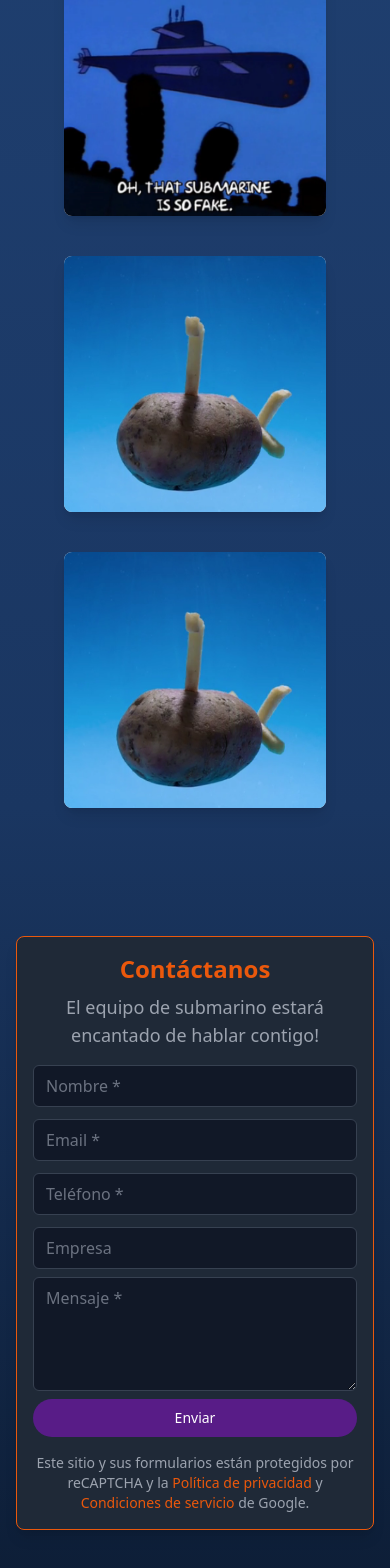
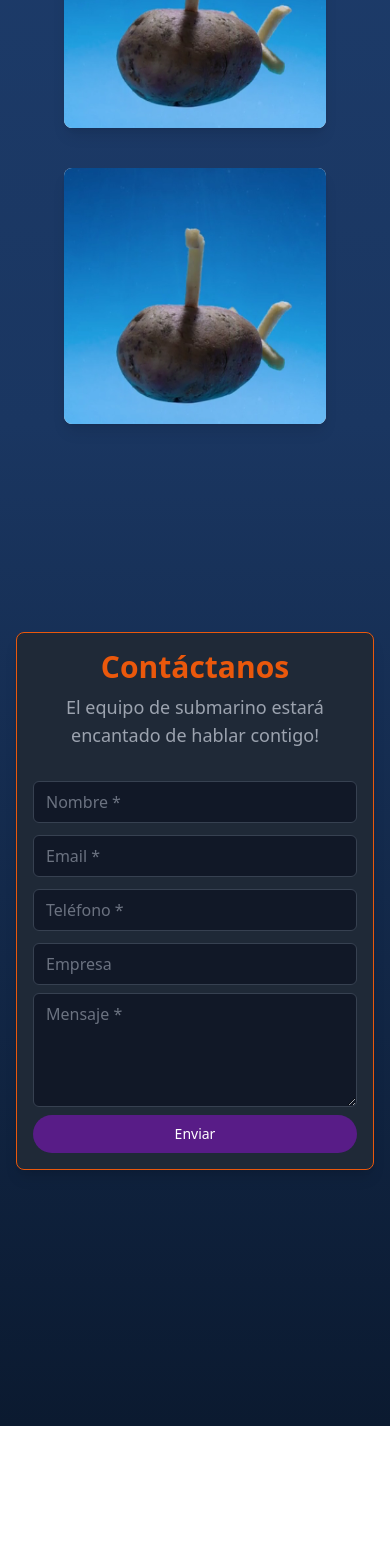
Before and after one commit to GastonIbz/Agencia-Creativa-Submarino, a React (Vite) app in the folder submarino/: page / in a window 390 px wide. Shown: the part 5338-6906 px from the top of the page. After the commit the page ends 6764 px from the top, so only its background shows below. Built offline with nearby package versions, Linux system fonts and the light colour scheme.

Commit message:
Cambios en posiciones responsivas

```diff
--- a/submarino/src/components/Card.jsx
+++ b/submarino/src/components/Card.jsx
@@ -35,10 +35,10 @@ const Card = () => {
   ];
 
   return (
-    <div className="text-gray-900 pt-32 pb-80" style={{
+    <div id="Soluciones" className="text-gray-900 pt-8" style={{
       backgroundImage: `linear-gradient(0deg, #244980, #4575BD)`
     }}>
-      <h2 id="Soluciones" className="text-5xl text-orange-500 font-bold text-center mb-0 pt-32">Soluciones</h2>
+      <h2  className="text-5xl text-orange-500 font-bold text-center mb-0 pt-32">Soluciones</h2>
       <div className="container mx-auto pt-0">
         <div className="flex flex-wrap justify-center">
           {services.map((service, index) => (
--- a/submarino/src/components/Chatbot.jsx
+++ b/submarino/src/components/Chatbot.jsx
@@ -66,7 +66,7 @@ const Chatbot = () => {
     <div className="hidden md:block"> {/* Este div asegura que el componente solo se vea en pantallas md o más grandes */}
       <button
         onClick={toggleView}
-        className="fixed bottom-4 right-12 w-12 h-12 md:w-16 md:h-16 bg-orange-700 text-white p-2 md:p-4 rounded-full shadow-lg focus:outline-none flex items-center justify-center"
+        className="fixed bottom-7 right-12 w-12 h-12 md:w-12 md:h-12 bg-orange-700 text-white p-2 md:p-4 rounded-full shadow-lg focus:outline-none flex items-center justify-center"
       >
         {isChatOpen ? (
           <FaTimes className="text-lg md:text-2xl" />
@@ -75,16 +75,16 @@ const Chatbot = () => {
         )}
       </button>
       {isChatOpen && (
-        <div className="fixed bottom-16 right-2 w-70 md:bottom-24 md:right-14 md:w-80 bg-white rounded-lg shadow-lg flex flex-col overflow-hidden">
-          <div className="bg-orange-700 text-white p-3 md:p-3 rounded-t-lg flex items-center justify-between">
+        <div className="fixed bottom-20 right-2 w-70 md:bottom-20 md:right-14 md:w-80 bg-white rounded-lg shadow-lg flex flex-col overflow-hidden">
+          <div className="bg-orange-700 text-white p-3 md:p-2 rounded-t-lg flex items-center justify-between">
             <img src={logoChat} alt="IB-A Logo" className="w-12 h-12 md:w-12 md:h-12 rounded-full" />
             <span className="text-xl md:text-xl font-bold mr-12">Chatea con IB-A</span>
             <button onClick={toggleView} className="text-white">
-              <FaTimes className="text-lg md:text-xl" />
+              <FaTimes className="text-lg md:text-xl mr-4 mt-1" />
             </button>
           </div>
-          <div className="p-3 md:p-4 bg-gray-200 rounded-b-lg text-center">
-            <p className="text-xs md:text-xl">¡Hola! ¿En qué puedo ayudarte?</p>
+          <div className="p-3 md:p-2 bg-gray-200 rounded-b-lg text-center">
+            <p className="text-xs md:text-lg font-semibold">¡Hola! ¿En qué puedo ayudarte?</p>
           </div>
           <div className="flex-1 p-4 md:p-0 overflow-y-auto">
             {chatLog.map((entry, index) => (
--- a/submarino/src/components/ContactForm.jsx
+++ b/submarino/src/components/ContactForm.jsx
@@ -51,13 +51,13 @@ const ContactForm = () => {
   };
 
   return (
-    <div id="Contacto" className="flex flex-col items-center justify-center py-32 px-4 sm:px-6 lg:px-8" style={{
+    <div id="Contacto" className="flex flex-col items-center justify-center py-52 px-4 sm:px-6 lg:px-8" style={{
       backgroundImage: `linear-gradient(0deg, #0B1A30, #1A3661)`
     }}>
-      <div className="mb-12 sm:max-w-md space-y-4 bg-gray-800 p-4 sm:p-8 rounded-lg shadow-lg border border-orange-600">
+      <div className="mb-12 sm:max-w-md space-y-8 bg-gray-800 p-4 sm:p-8 rounded-lg shadow-lg border border-orange-600">
         <div className="text-center">
-          <h2 className="text-2xl font-bold sm:text-3xl font-base text-orange-600">Contáctanos</h2>
-          <p className="mt-2 text-lg sm:text-base text-gray-400">
+          <h2 className="text-3xl font-bold sm:text-3xl text-orange-600">Contáctanos</h2>
+          <p className="mt-2 text-lg sm:text-2xl font-medium text-gray-400">
             El equipo de submarino estará encantado de hablar contigo!
           </p>
         </div>
@@ -146,9 +146,6 @@ const ContactForm = () => {
             </button>
           </div>
         </form>
-        <div className="text-center text-gray-400 text-sm mt-6">
-          <p>Este sitio y sus formularios están protegidos por reCAPTCHA y la <a href="#" className="text-orange-600 hover:underline">Política de privacidad</a> y <a href="#" className="text-orange-600 hover:underline">Condiciones de servicio</a> de Google.</p>
-        </div>
       </div>
     </div>
   );
--- a/submarino/src/components/Footer.jsx
+++ b/submarino/src/components/Footer.jsx
@@ -41,10 +41,10 @@ const Footer = () => {
             <div className="pr-4">
               <h4 className="font-bold mb-3 text-xl">Navegación</h4>
               <ul>
-                <li className="hover:underline cursor-pointer text-base"><a href="#nosotros">Nosotros</a></li>
-                <li className="hover:underline cursor-pointer text-base"><a href="#soluciones">Soluciones</a></li>
-                <li className="hover:underline cursor-pointer text-base"><a href="#portafolio">Portafolio</a></li>
-                <li className="hover:underline cursor-pointer text-base"><a href="#contacto">Contacto</a></li>
+                <li className="hover:underline cursor-pointer text-base"><a href="#Nosotros">Nosotros</a></li>
+                <li className="hover:underline cursor-pointer text-base"><a href="#Soluciones">Soluciones</a></li>
+                <li className="hover:underline cursor-pointer text-base"><a href="#Portafolio">Portafolio</a></li>
+                <li className="hover:underline cursor-pointer text-base"><a href="#Contacto">Contacto</a></li>
               </ul>
             </div>
             <div>
--- a/submarino/src/components/Hero.jsx
+++ b/submarino/src/components/Hero.jsx
@@ -28,7 +28,7 @@ const Hero = () => {
             <div className="absolute w-full h-full bg-black opacity-50 z-1"></div>
 
             <div className="relative z-10 text-center text-white">
-                <p className="pb-12 text-xl font-semibold md:text-5xl text-orange">Navegando en soluciones creativas</p>
+                <p className="pb-12 text-xl font-semibold md:text-3xl text-orange">Navegando en soluciones creativas</p>
 
                 <button
                     className="mb-36 px-6 py-4 bg-custom-blue border-2 border-orange-600 text-white text-xl font-semibold shadow-lg transition-all duration-100 ease-in-out focus:outline-none focus:ring-4 focus:ring-hover-orange focus:ring-opacity-50 relative top-0 backdrop-blur-lg rounded-full hover:shadow-[0_0_70px_4px_rgba(255,87,34,.5)]"
--- a/submarino/src/components/Portafolio.jsx
+++ b/submarino/src/components/Portafolio.jsx
@@ -68,7 +68,7 @@ const Portafolio = () => {
     };
 
     return (
-        <section id="Portafolio" className="text-white pt-32" style={{
+        <section id="Portafolio" className="text-white pt-40" style={{
             backgroundImage: `linear-gradient(0deg, #1A3661, #244980)`, // Replaced HSLA with Hex for the linear gradient
             backgroundColor: '#224273' // Background color as fallback
         }}>
```
